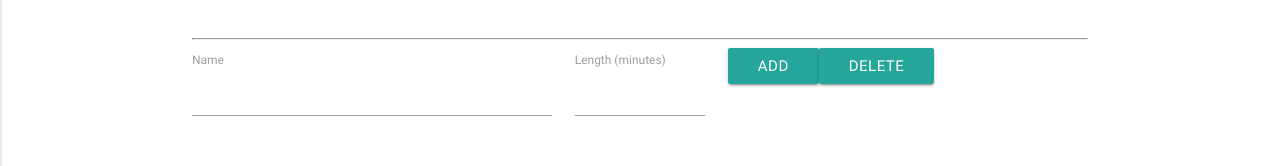
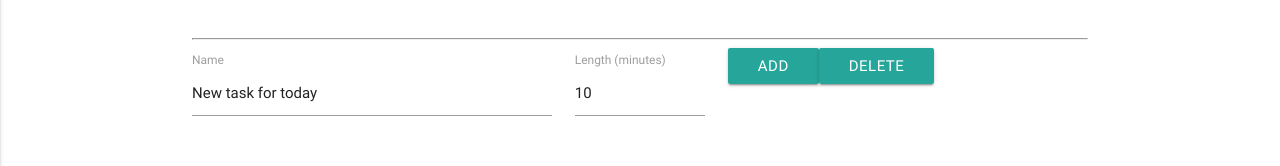
Before and after one commit to khirki/everyMinute, an Angular app: page / in a window 1280 px wide. Shown: the part 282-448 px from the top of the page. Built offline with nearby package versions, Linux system fonts and the light colour scheme.

Commit message:
#004 add custom task in daylog-edit section

```diff
--- a/src/app/app.module.ts
+++ b/src/app/app.module.ts
@@ -1,6 +1,6 @@
 import { BrowserModule } from '@angular/platform-browser';
 import { NgModule } from '@angular/core';
-
+import { FormsModule }   from '@angular/forms';
 
 import { AppComponent } from './app.component';
 import { HeaderComponent } from './header/header.component';
@@ -24,7 +24,8 @@ import { DaylogEditComponent } from './daylog/daylog-edit/daylog-edit.component'
     DaylogEditComponent,
   ],
   imports: [
-    BrowserModule
+    BrowserModule,
+    FormsModule
   ],
   providers: [],
   bootstrap: [AppComponent]
--- a/src/app/daylog/daylog-edit/daylog-edit.component.html
+++ b/src/app/daylog/daylog-edit/daylog-edit.component.html
@@ -4,14 +4,14 @@
       <div class="row">
         <div class="col s5">
           <label for="name">Name</label>
-          <input type="text" id="name">
+          <input type="text" name="name" [(ngModel)]="instantTaskName">
         </div>
         <div class="col s2">
           <label for="length">Length (minutes)</label>
-          <input type="number" id="length">
+          <input type="number" name="length" [(ngModel)]="instantTaskLength">
         </div>
         <div class="col s3">
-          <button class="btn" type="submit">Add</button>
+          <button class="btn" (click)="onInstantTaskCreated()">Add</button>
           <button class="btn" type="submit">Delete</button>
         </div>
       </div>
--- a/src/app/daylog/daylog-edit/daylog-edit.component.ts
+++ b/src/app/daylog/daylog-edit/daylog-edit.component.ts
@@ -1,4 +1,4 @@
-import { Component, OnInit } from '@angular/core';
+import { Component, OnInit, Output, EventEmitter } from '@angular/core';
 
 @Component({
   selector: 'app-daylog-edit',
@@ -7,9 +7,19 @@ import { Component, OnInit } from '@angular/core';
 })
 export class DaylogEditComponent implements OnInit {
 
+  @Output() instantTaskCreated = new EventEmitter<{ taskName: string, taskLength: number }>();
+  instantTaskName = 'New task for today';
+  instantTaskLength = 10;
+
   constructor() { }
 
   ngOnInit() {
   }
 
+  onInstantTaskCreated(taskData: { taskName: string, taskLength: number }) {
+    this.instantTaskCreated.emit({
+      taskName: this.instantTaskName,
+      taskLength: this.instantTaskLength
+    });
+  }
 }
--- a/src/app/daylog/daylog.component.html
+++ b/src/app/daylog/daylog.component.html
@@ -1,6 +1,6 @@
 <div class="row">
   <div class="col s12">
-    <app-daylog-edit></app-daylog-edit>
+    <app-daylog-edit (instantTaskCreated)="onAddedInstantTask($event)"></app-daylog-edit>
     <ul class="collection">
       <li class="collection-item avatar" *ngFor="let task of tasks">
         <i class="material-icons circle blue">{{ task.iconName }}</i>
--- a/src/app/daylog/daylog.component.ts
+++ b/src/app/daylog/daylog.component.ts
@@ -9,8 +9,8 @@ import { Task } from '../tasks/task.model';
 export class DaylogComponent implements OnInit {
 
   tasks: Task[] = [
-    new Task("tralalal", 'elo siema', 'pets', 10),
-    new Task("łohohoh", 'xddd', 'pets', 20),
+    new Task("tralalal", 10),
+    new Task("łohohoh", 20),
   ];
 
   constructor() { }
@@ -18,4 +18,11 @@ export class DaylogComponent implements OnInit {
   ngOnInit() {
   }
 
+  onAddedInstantTask(taskData: { taskName: string, taskLength: number }) {
+    this.tasks.push(
+      new Task(taskData.taskName, taskData.taskLength)
+    );
+  }
+
+
 }
--- a/src/app/tasks/task.model.ts
+++ b/src/app/tasks/task.model.ts
@@ -4,7 +4,7 @@ export class Task {
     public iconName: string;
     public length: number;
 
-    constructor(name: string, description: string, iconName: string, length: number) {
+    constructor(name: string, length: number, description: string = '', iconName: string = 'pets' ) {
         this.name = name;
         this.description = description;
         this.iconName = iconName;
--- a/src/app/tasks/tasks-list/tasks-list.component.ts
+++ b/src/app/tasks/tasks-list/tasks-list.component.ts
@@ -9,7 +9,7 @@ import { Task } from '../task.model';
 export class TasksListComponent implements OnInit {
 
   tasks: Task[] = [
-    new Task('wykąpać Szprota', "Do kąpieli potrzebna jest duża wanna", 'pets', 30)
+    new Task('wykąpać Szprota', 30, "Do kąpieli potrzebna jest duża wanna", 'pets')
   ];
 
   constructor() { }
```
